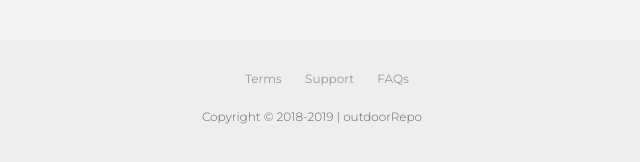
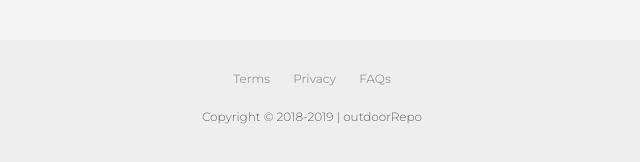
Before and after one commit to ewheel17/outdoorRepo, a plain HTML site: page public/dashboard.html in a window 1280 px wide. Shown: the part 1570-1732 px from the top of the page, 328-968 px from the left. Drawn offline with nearby package versions, Linux system fonts and the light colour scheme; no server answers; a script that the page names is missing.

Commit message:
added privacy button and deleted padding-left on css

```diff
--- a/public/assets/css/app.css
+++ b/public/assets/css/app.css
@@ -122,6 +122,7 @@ hr {
 
 .bottom-nav ul {
   list-style-type: none;
+  padding-left: 0px;
 }
 
 .bottom-nav li {
--- a/public/dashboard.html
+++ b/public/dashboard.html
@@ -90,10 +90,10 @@
       <div class="bottom-nav uk-text-center uk-margin-remove">
         <ul>
           <li>
-            <a href="https://app.termly.io/document/terms-of-use-for-website/756933db-2d42-44fd-87bc-4b6b9870d7c2">Terms</a>
+            <a href="https://app.termly.io/document/terms-of-use-for-website/756933db-2d42-44fd-87bc-4b6b9870d7c2" target="_blank">Terms</a>
           </li>
           <li>
-            <a href="">Support</a>
+            <a href="https://drive.google.com/file/d/1ez6RFjhpI1JbhyXGhVcdkQgLedelahf-/view?usp=sharing" target="_blank">Privacy</a>
           </li>
           <!-- FAQ modal link -->
           <li>
```
Also changed, not shown: public/index.html (+2 -2 lines), public/login.html (+2 -2 lines), public/settings.html (+2 -2 lines), 1 other file.
